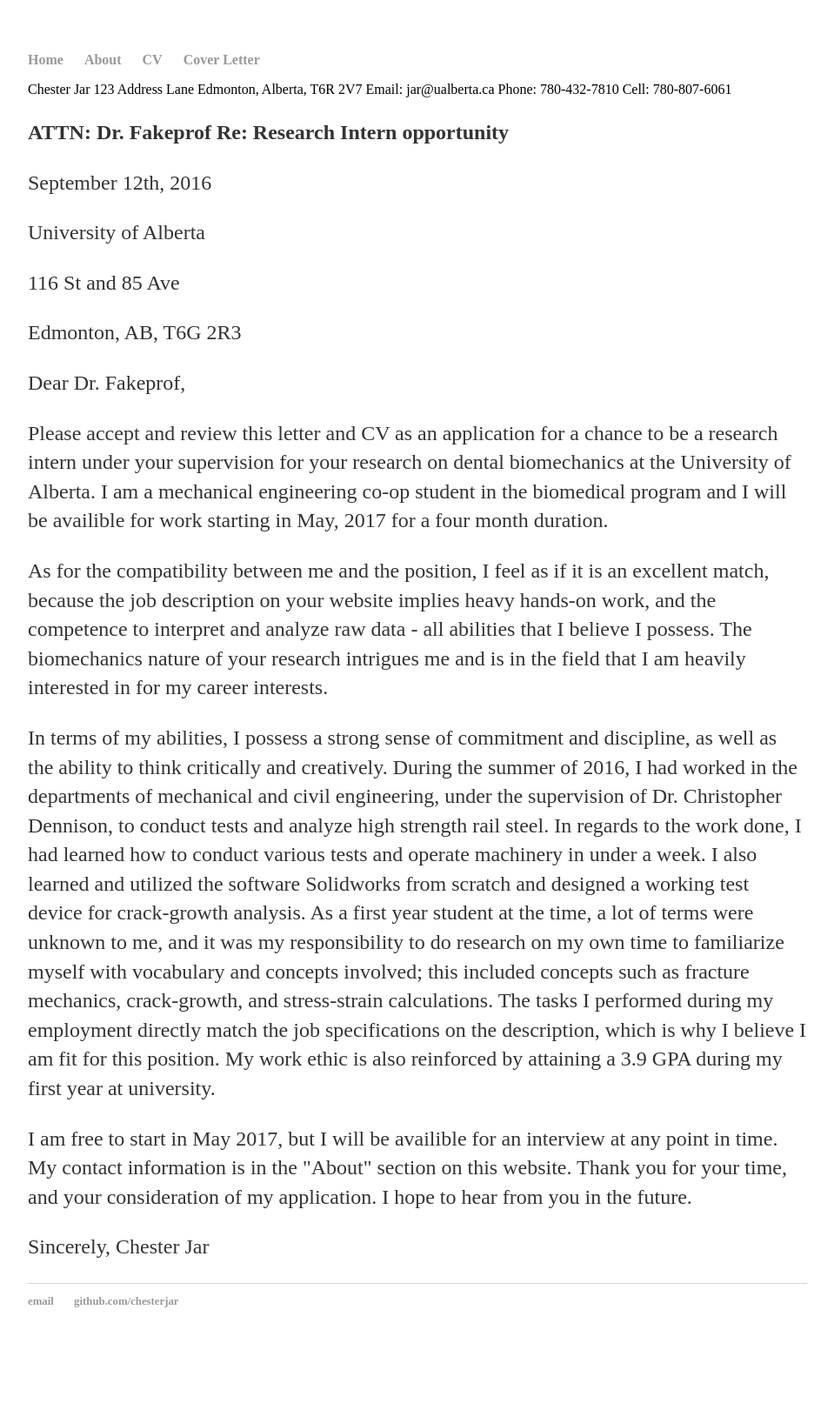
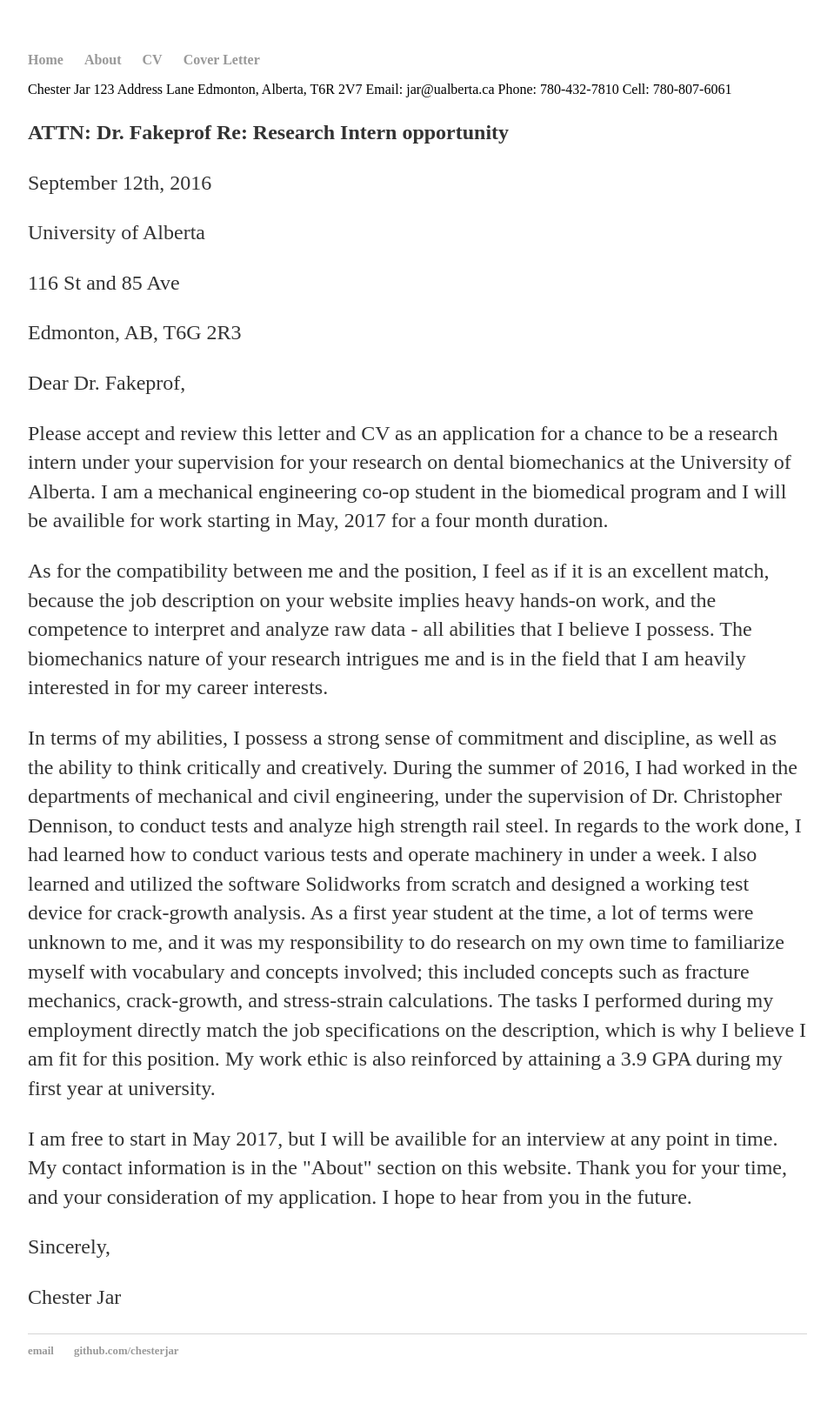
Before and after one commit to chesterjar/chesterjar, a Jekyll site: the page built from cover-letter/index.html, in a window 1280 px wide. Shown: the whole page at 87% size, without its empty margins (160-1119 px from the left). Built offline with Jekyll 4.4.1, drawn with Linux system fonts in a browser that asks for light colours; before the commit the page ends 1564 px from its top, so only the background shows below that.

```diff
--- a/cover-letter/index.html
+++ b/cover-letter/index.html
@@ -37,7 +37,6 @@ creatively. During the summer of 2016, I had worked in the departments of mechan
 "About" section on this website. Thank you for your time, and your consideration of my application. I hope to hear from you in the future.</p>
 
 
-<p>Sincerely,
+<p>Sincerely,</p>
 
-
-Chester Jar</p>
+<p>Chester Jar</p>
```
